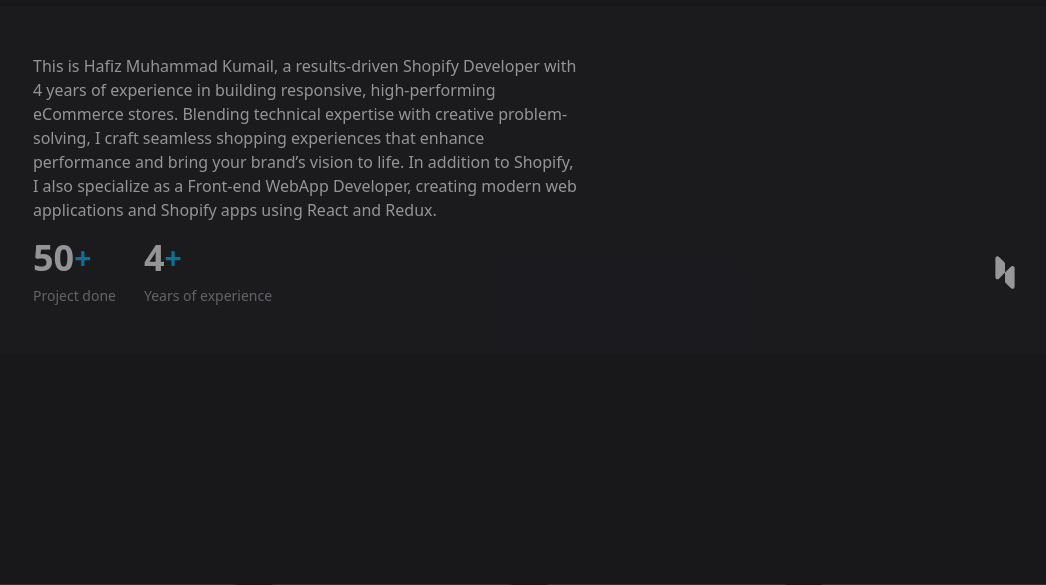
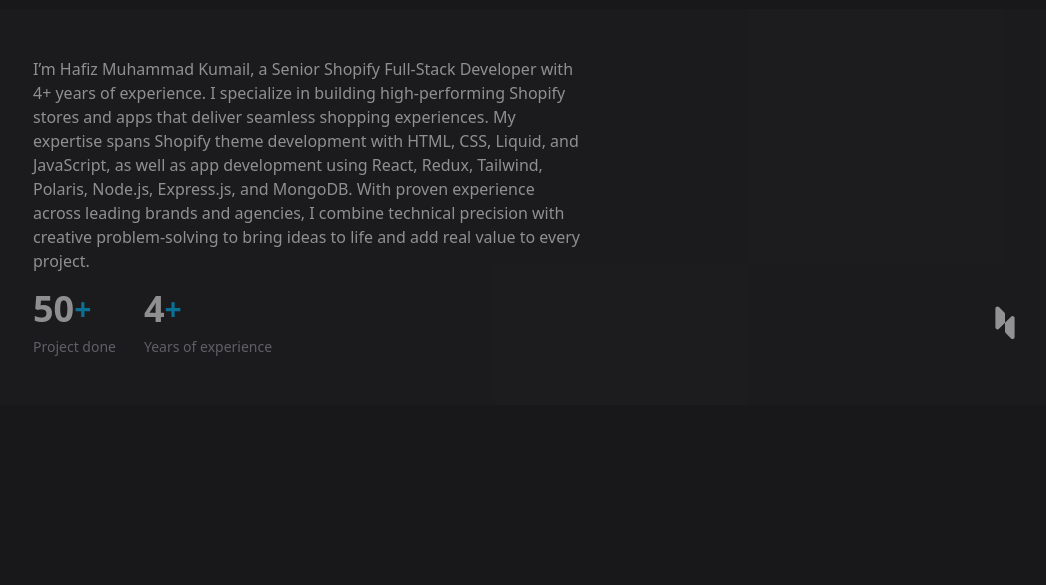
Before and after one commit to Kumail-Devminds/Portfolio, a React (Vite) app: page / in a window 1280 px wide. Shown: the part 781-1366 px from the top of the page, without its empty margins (111-1157 px from the left). Built offline with nearby package versions, Linux system fonts and the light colour scheme.

Commit message:
Adjust about

```diff
--- a/src/components/About.jsx
+++ b/src/components/About.jsx
@@ -20,7 +20,7 @@
             <div className="bg-zinc-800/50 p-7 rounded-2xl
             md:p-12 reveal-up">
                 <p className="text-zinx-300 mb-4 md:mb-8md:text-xl md:max-w-[60ch]">
-                    This is Hafiz Muhammad Kumail, a results-driven Shopify Developer with 4 years of experience in building responsive, high-performing eCommerce stores. Blending technical expertise with creative problem-solving, I craft seamless shopping experiences that enhance performance and bring your brand’s vision to life. In addition to Shopify, I also specialize as a Front-end WebApp Developer, creating modern web applications and Shopify apps using React and Redux.
+                    I’m Hafiz Muhammad Kumail, a Senior Shopify Full-Stack Developer with 4+ years of experience. I specialize in building high-performing Shopify stores and apps that deliver seamless shopping experiences. My expertise spans Shopify theme development with HTML, CSS, Liquid, and JavaScript, as well as app development using React, Redux, Tailwind, Polaris, Node.js, Express.js, and MongoDB. With proven experience across leading brands and agencies, I combine technical precision with creative problem-solving to bring ideas to life and add real value to every project.
                 </p>
                 <div className="flex flex-wrap items-center gap-4
                 md:gap-7">
```
